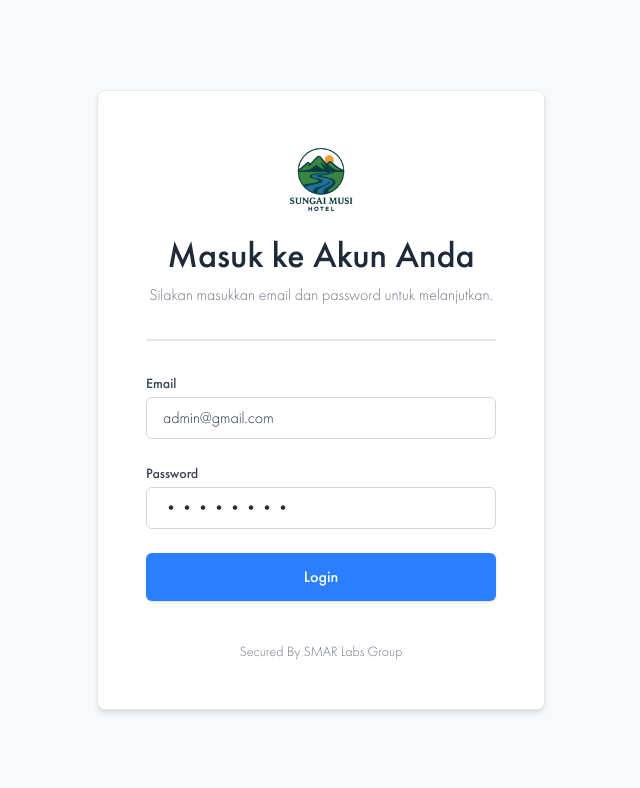
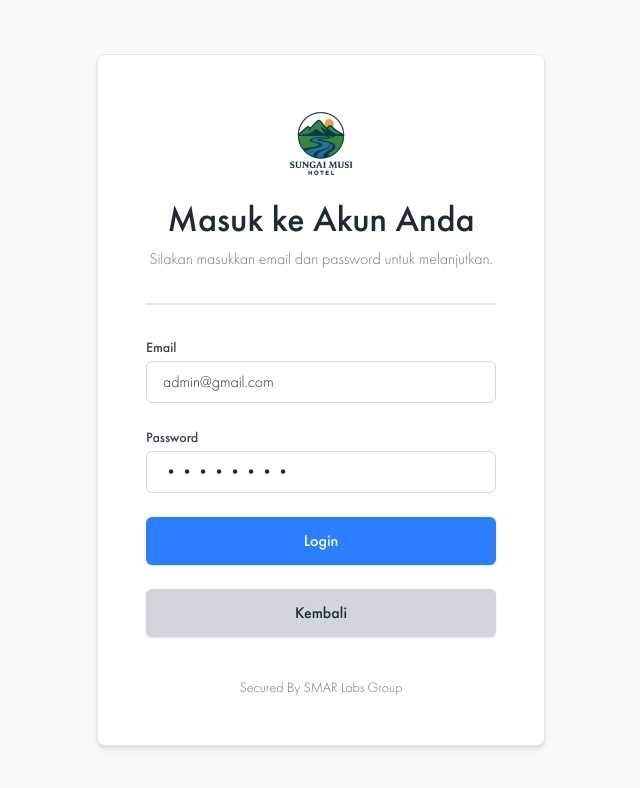
Before and after one commit to ajisetiaji101/hotel_booking, a SvelteKit app: page /login in a window 1280 px wide. Shown: the top 788 px of the page, without its empty margins (319-959 px from the left). Built offline with nearby package versions, Linux system fonts and the light colour scheme.

Commit message:
perbaikan data

```diff
--- a/src/routes/login/+page.svelte
+++ b/src/routes/login/+page.svelte
@@ -141,6 +141,15 @@
                 {/if}
             </button>
 
+            <!-- button kembali -->
+            <button
+                type="button"
+                on:click={() => goto("/")}
+                class="w-full bg-gray-300 text-gray-800 font-bold py-3 px-4 rounded-md shadow-sm hover:shadow-md hover:bg-gray-400 transition-all duration-300 ease-in-out"
+            >
+                Kembali
+            </button>
+
             <div class="text-center mt-4">
                 <!-- secured -->
                 <p class="text-sm text-gray-500">
```
